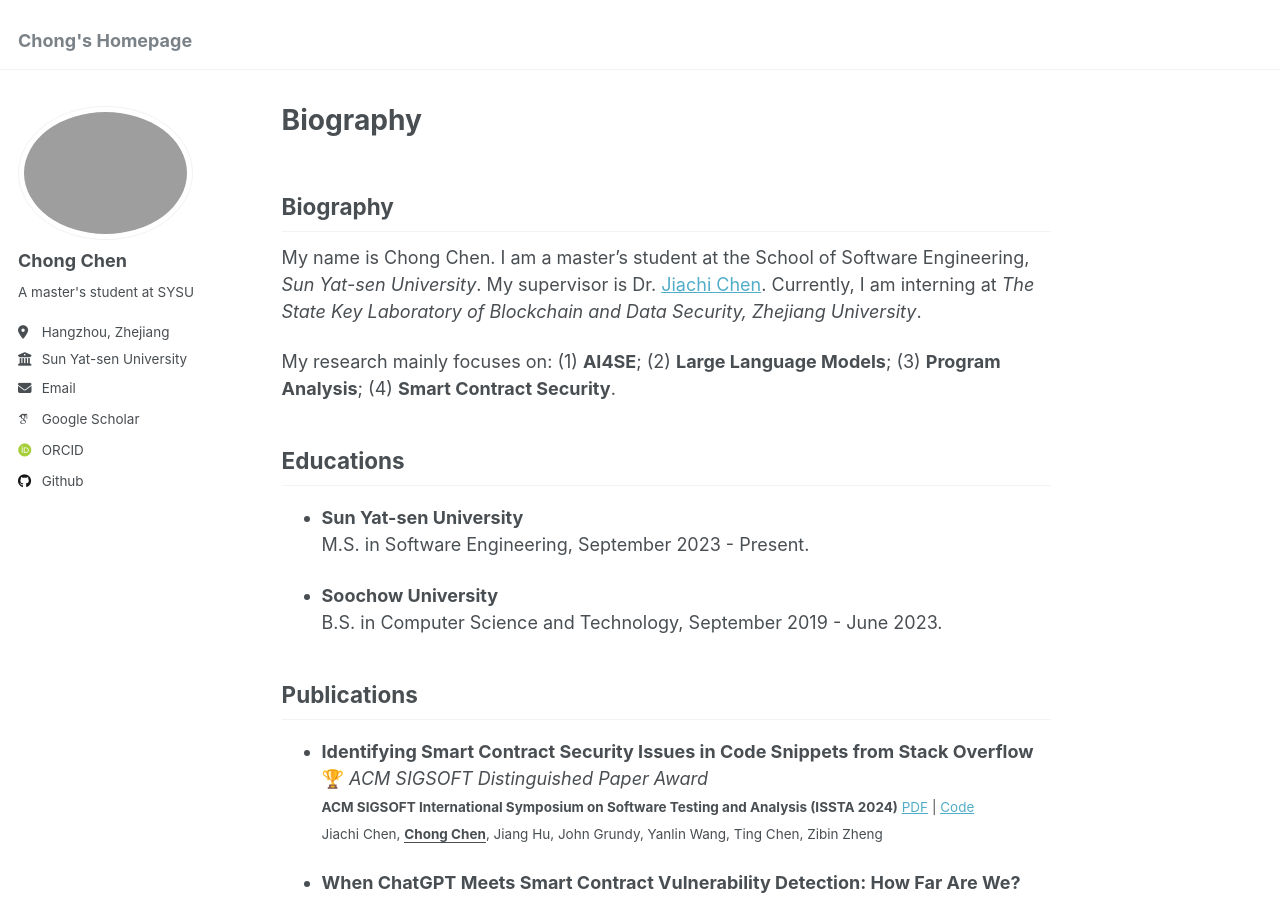
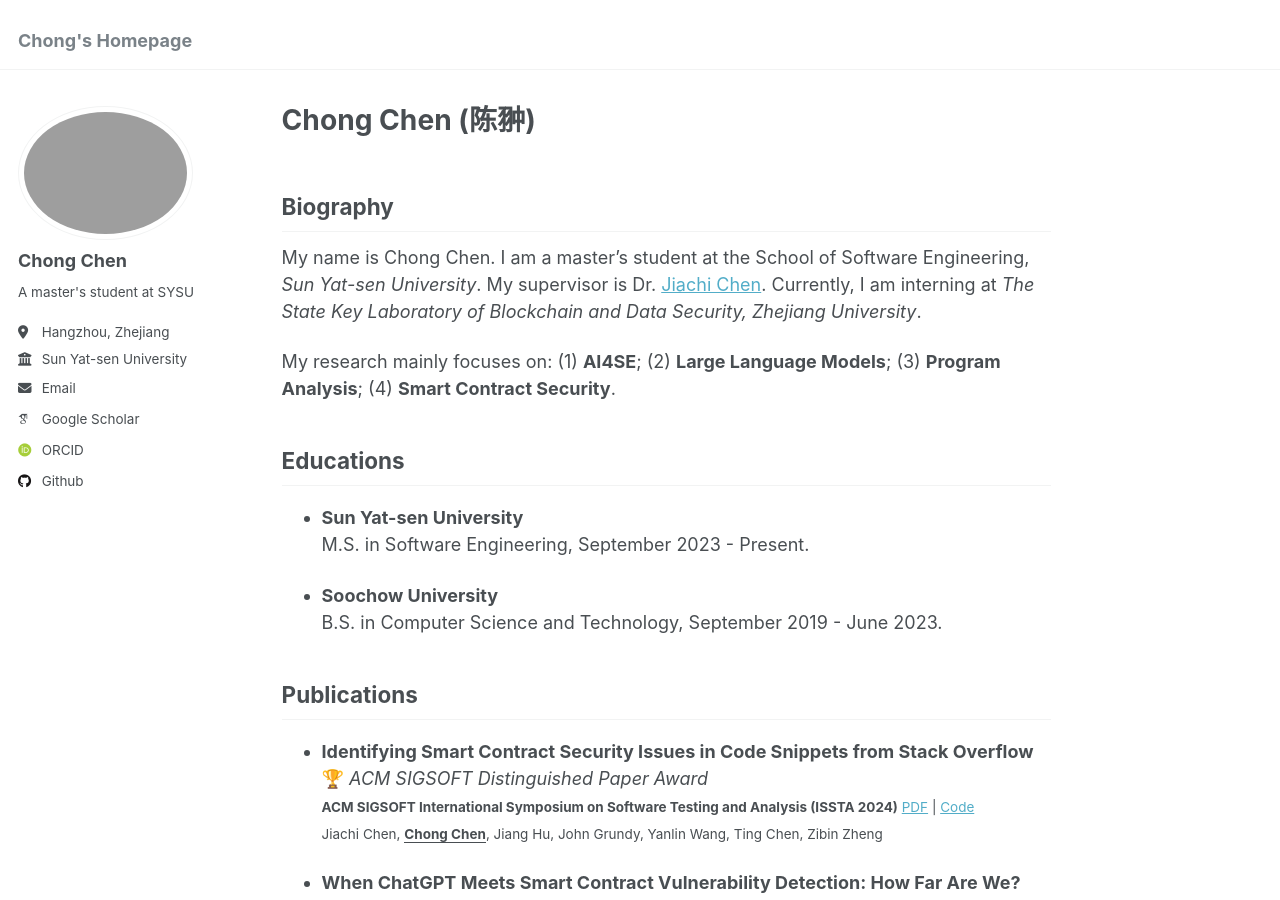
Before and after one commit to BugmakerCC/chong, a Jekyll site: the page built from _pages/about.md, in a window 1280 px wide and 900 px high. Built offline with Jekyll 4.4.1, drawn with Linux system fonts in a browser that asks for light colours; some web fonts are replaced; our own code applies the rules of GitHub Pages for plain Markdown files.

Commit message:
Update about.md

```diff
--- a/_pages/about.md
+++ b/_pages/about.md
@@ -1,5 +1,6 @@
 ---
 permalink: /
+title: "Chong Chen (陈翀)"
 author_profile: true
 redirect_from:
   - /about/
```
